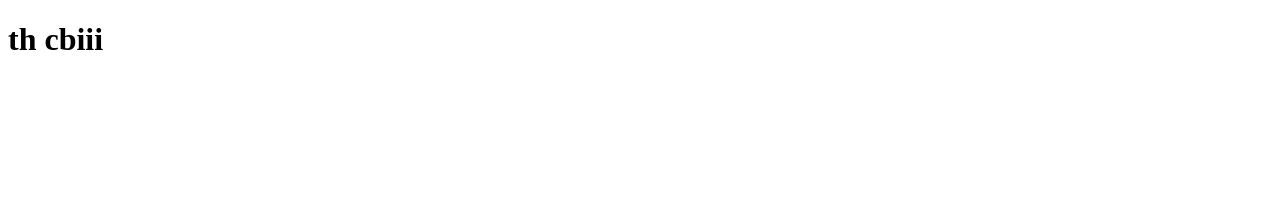
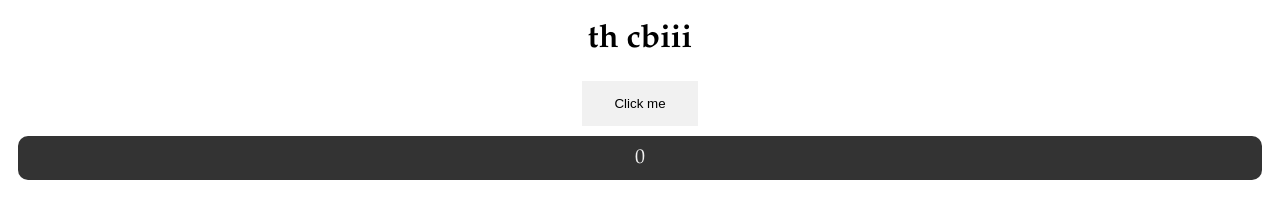
Before and after one commit to thCbiii/thCbiii.github.io, a plain HTML site: page index.html in a window 1280 px wide. Drawn offline with Linux system fonts and the light colour scheme.

Commit message:
Base work

```diff
--- a/index.html
+++ b/index.html
@@ -14,7 +14,11 @@
 
   <div id="mainContent">
     <div id="navigationSideBar">
-      <div id="navigationTitle"></div>
+
+    </div>
+    <div id="content">
+      <button id="clickButton">Click me</button>
+      <div id="clickCounter">0</div>
     </div>
   </div>
 
--- a/styles.css
+++ b/styles.css
@@ -1 +1,27 @@
 /* Path thCbiii.github.io/styles.css */
+
+body {
+  font-family: Garamond, serif;
+  text-align: center;
+}
+
+a {
+    text-decoration: none;
+    color: black;
+  }
+
+button {
+    background-color: #f1f1f1;
+    border: none;
+    color: black;
+    padding: 15px 32px;
+}
+
+#clickCounter {
+    font-size: 20px;
+    color: #f1f1f1;
+    background-color: #333;
+    padding: 10px;
+    border-radius: 10px;
+    margin: 10px;
+}
```
Also changed, not shown: media/images/gbIcon.ico (added).
